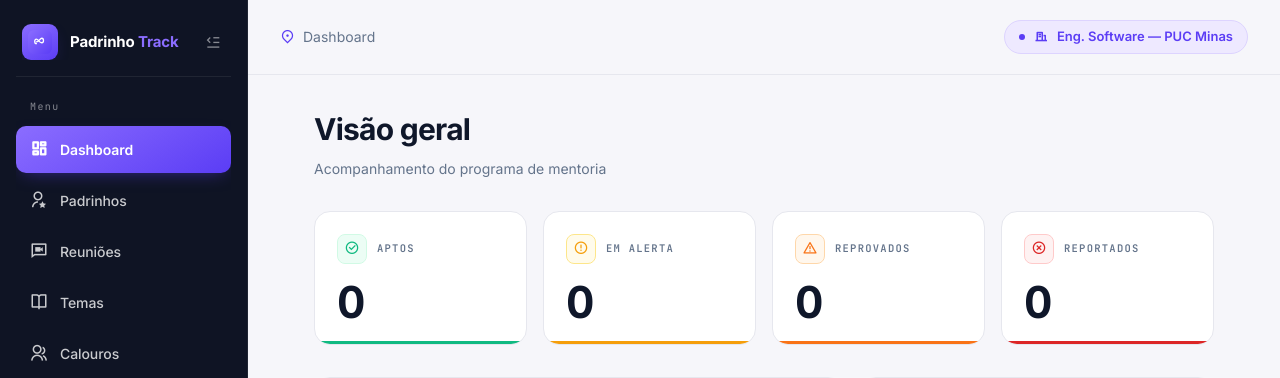
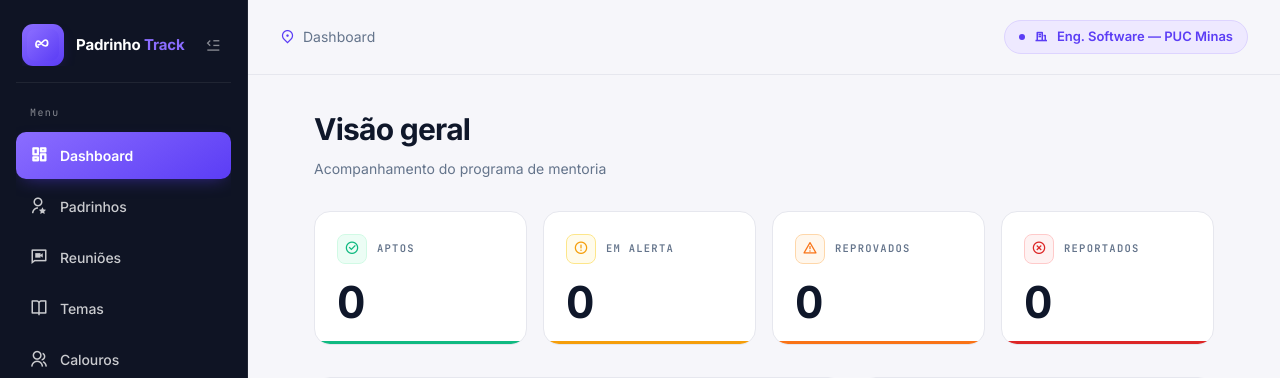
Before and after one commit to christiano-gonara/padrinho-track, a Flask app: page / in a window 1280 px wide. Shown: the top 378 px of the page. Run offline with Flask 3, Linux system fonts and the light colour scheme; data that the repository does not hold is empty; parts of the project's set-up code (start-up, migrations or seed data) failed here and were passed over; some libraries are stand-ins or nearby versions.

Commit message:
fix: aumentar tamanho do ícone na sidebar

```diff
--- a/static/css/app.css
+++ b/static/css/app.css
@@ -97,7 +97,7 @@ input, select, textarea { font-family: inherit; }
 /* ---------- KNOT (logo) ----------------------------------------------------- */
 .pt-knot-tile {
   display: inline-flex; align-items: center; justify-content: center;
-  width: 36px; height: 36px; border-radius: 9px;
+  width: 42px; height: 42px; border-radius: 11px;
   background: var(--pt-violet-gradient);
   box-shadow: 0 6px 18px -8px rgba(91, 61, 245, 0.45);
   flex-shrink: 0;
--- a/templates/base.html
+++ b/templates/base.html
@@ -27,7 +27,7 @@
     <div class="pt-sidebar-logo">
       <a href="/" style="display:flex;align-items:center;gap:12px;text-decoration:none;min-width:0;flex:1;overflow:hidden;">
         <span class="pt-knot-tile">
-          <img src="{{ url_for('static', filename='padrinho-track-tile.svg') }}" style="width:65%;height:65%;" alt="" />
+          <img src="{{ url_for('static', filename='padrinho-track-tile.svg') }}" style="width:75%;height:75%;" alt="" />
         </span>
         <span class="pt-sidebar-logo-text">Padrinho <span style="color:#8b6dff;">Track</span></span>
       </a>
```
